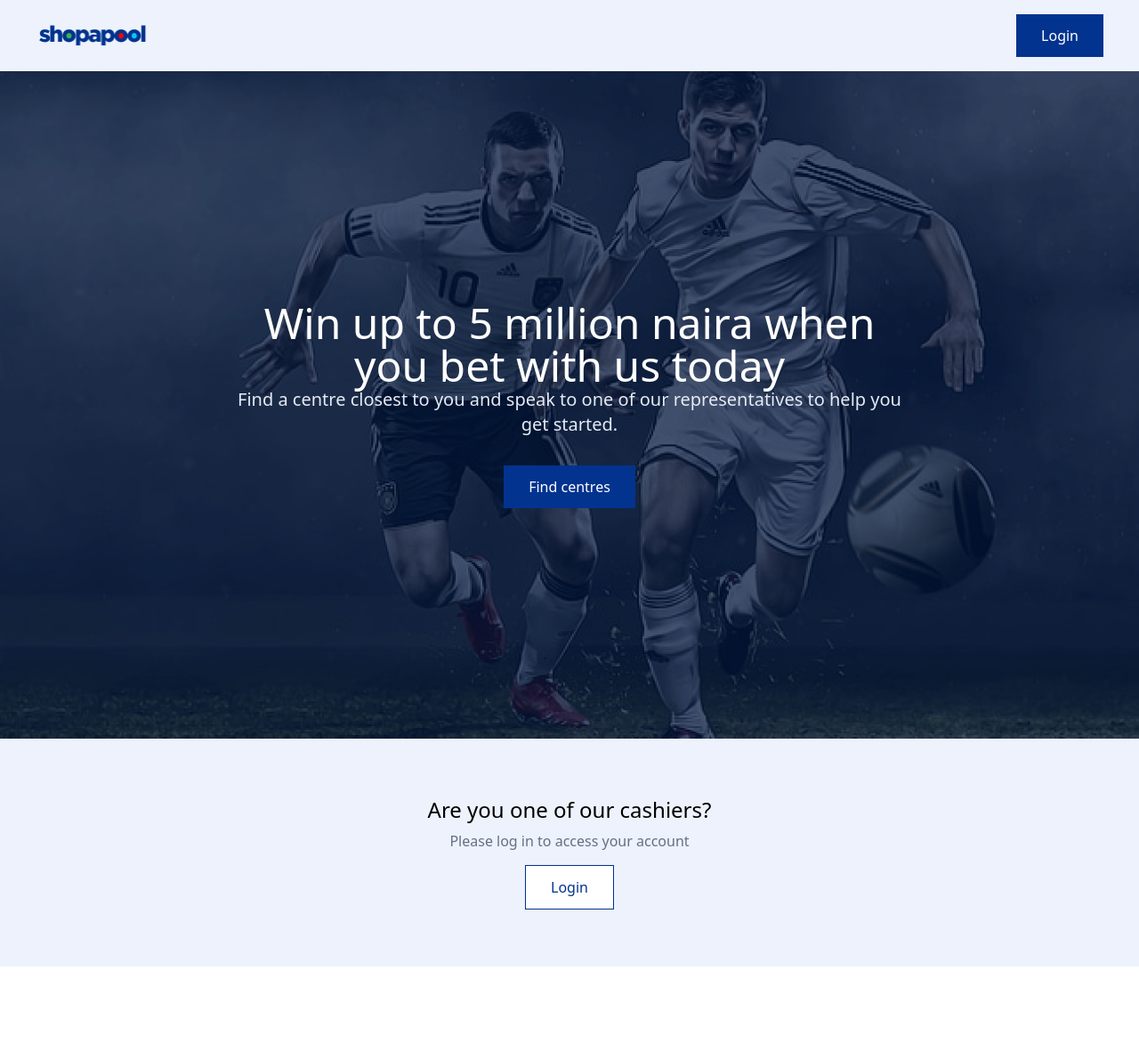
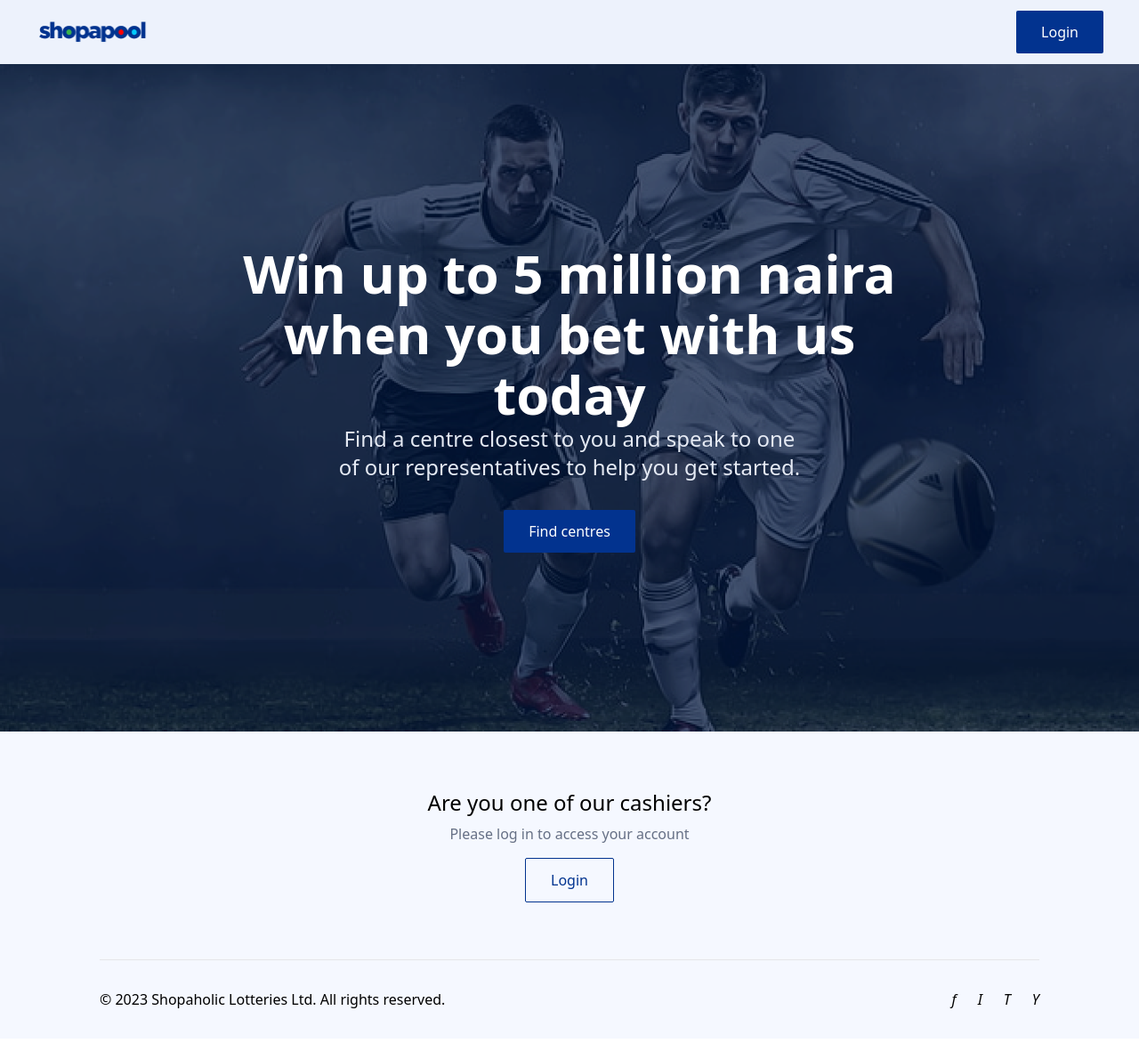
Before and after one commit to SemzyTheMan/Shoop, a Next.js app: page / in a window 1280 px wide. Shown: the top 1172 px of the page at 89% size. Before the commit the page ends 1086 px from the top, so only its background shows below. Built offline with nearby package versions, Linux system fonts and the light colour scheme.

Commit message:
Design Refinements

```diff
--- a/components/Buttons/button.tsx
+++ b/components/Buttons/button.tsx
@@ -8,7 +8,7 @@ export const Button = ({ text, onClick, className }: ButtonProps) => (
     <button
       className={[
         className ? className : "",
-        "bg-blue-500 text-white px-4.5 py-3",
+        "bg-blue-500 text-white px-4.5 py-3 rounded-sm",
       ].join(" ")}
       onClick={onClick}
     >
@@ -22,7 +22,7 @@ export const AltButton = ({ text, onClick, className }: ButtonProps) => (
     <button
       className={[
         className ? className : "",
-        "bg-white text-blue-500 border border-blue-500 px-4.5 py-3",
+        "bg-transparent text-blue-500 border border-blue-500 px-4.5 py-3 rounded-sm",
       ].join(" ")}
       onClick={onClick}
     >
@@ -39,7 +39,7 @@ export const IButton = ({ text, onClick, icon, className }: IButtonProps) => (
     <button
       className={[
         className ? className : "",
-        "flex flex-row gap-1 bg-blue-500 text-white px-4.5 py-3",
+        "flex flex-row gap-1 bg-blue-500 text-white px-4.5 py-3 rounded-sm",
       ].join(" ")}
       onClick={onClick}
     >
--- a/components/Forms/FormGroup/FormGroup.module.css
+++ b/components/Forms/FormGroup/FormGroup.module.css
@@ -2,5 +2,5 @@
     @apply block text-md text-teal-700 mb-1.5
 }
 .checkboxLabel {
-    @apply m-0 text-md text-gray-700
+    @apply m-0 text-gray-700
 }
--- a/components/Forms/Input/Input.tsx
+++ b/components/Forms/Input/Input.tsx
@@ -66,10 +66,10 @@ export const Input = ({
   placeholder,
 }: InputProps | SelectProps) => {
   let classes =
-    "border border-gray-100 ring-0 outline-none leading-5 px-3.5 py-2.5";
+    "border rounded-sm border-gray-100 ring-0 outline-none leading-5 px-3.5 py-2.5";
   switch (type) {
     case "select":
-      classes += "";
+      classes += " pr-4";
       return (
         <select className={[classes, className].join(" ")} defaultValue={""}>
           <option>{placeholder}</option>
--- a/layouts/Layout.tsx
+++ b/layouts/Layout.tsx
@@ -2,7 +2,11 @@ import { Logo } from "../components/Logo/logo";
 import { Login } from "../components/Buttons/button";
 
 const Header = () => (
-  <div className={"flex flex-row justify-between items-center px-10 py-4"}>
+  <div
+    className={
+      "flex flex-row justify-between items-center px-10 py-3 bg-[#EDF2FC] "
+    }
+  >
     <Logo />
     <Login />
   </div>
@@ -13,7 +17,7 @@ interface LayoutProps {
 }
 export const Layout = ({ children }: LayoutProps) => {
   return (
-    <div className={"bg-[#EDF2FC] min-h-screen relative"}>
+    <div className={"bg-[#F5F8FF] min-h-screen relative"}>
       <Header />
       <main className={"block"}>{children}</main>
     </div>
--- a/layouts/dashboard.tsx
+++ b/layouts/dashboard.tsx
@@ -17,9 +17,9 @@ interface URL {
   path: string;
 }
 const urls: URL[] = [
-  { label: "Home", path: "/dashboard" },
-  { label: "About", path: "/dashboard" },
-  { label: "Other", path: "/dashboard" },
+  { label: "My Bets", path: "/dashboard" },
+  { label: "Transactions", path: "/dashboard" },
+  { label: "Support", path: "/dashboard" },
 ];
 
 const NavItem = ({ label, path }: URL) => (
--- a/pages/auth/login.tsx
+++ b/pages/auth/login.tsx
@@ -14,9 +14,11 @@ const Login = () => {
           "bg-white px-16 py-10 w-full text-center border rounded shadow"
         }
       >
-        <h1 className={"block text-3xl"}>Login to your account</h1>
+        <h1 className={"font-semibold block text-4xl"}>
+          Log in to your account
+        </h1>
         <span className={"text-base text-teal-700"}>
-          Please enter your details
+          Welcome back! Please enter your details.
         </span>
         <div className={"my-8 text-start"}>
           <form>
--- a/pages/dashboard/index.tsx
+++ b/pages/dashboard/index.tsx
@@ -39,14 +39,6 @@ const Dashboard = () => {
         <SlipStatus />
       </div>
     </div>
-  );
-  console.log(
-    Array(13)
-      .fill(5)
-      .map((_, idx) => idx + 1)
-      .map((i) => {
-        return { id: i, ...data[0] };
-      })
   );
   const p = { name: "Busayo" };
   return (
--- a/pages/index.tsx
+++ b/pages/index.tsx
@@ -5,10 +5,10 @@ export default function Home() {
     <>
       <div className={"bg-home flex justify-center items-center h-[750px]"}>
         <div className={"max-w-[750px] text-center"}>
-          <h1 className={"text-5xl text-white"}>
+          <h1 className={"text-6xl text-white font-semibold leading-[68px]"}>
             Win up to 5 million naira when you bet with us today
           </h1>
-          <h4 className={"text-xl text-teal-100"}>
+          <h4 className={"text-[24px] text-teal-100 leading-[32px] mx-[108px]"}>
             Find a centre closest to you and speak to one of our representatives
             to help you get started.
           </h4>
@@ -24,6 +24,19 @@ export default function Home() {
           <AltLogin />
         </div>
       </div>
+      <div
+        className={
+          "flex flex-row justify-between iems-center mx-[112px] py-8 border-t border-gray-200 mb-4"
+        }
+      >
+        <span>&copy; 2023 Shopaholic Lotteries Ltd. All rights reserved.</span>
+        <div className="flex flex-row gap-6">
+          <i>f</i>
+          <i>I</i>
+          <i>T</i>
+          <i>Y</i>
+        </div>
+      </div>
     </>
   );
 }
```
